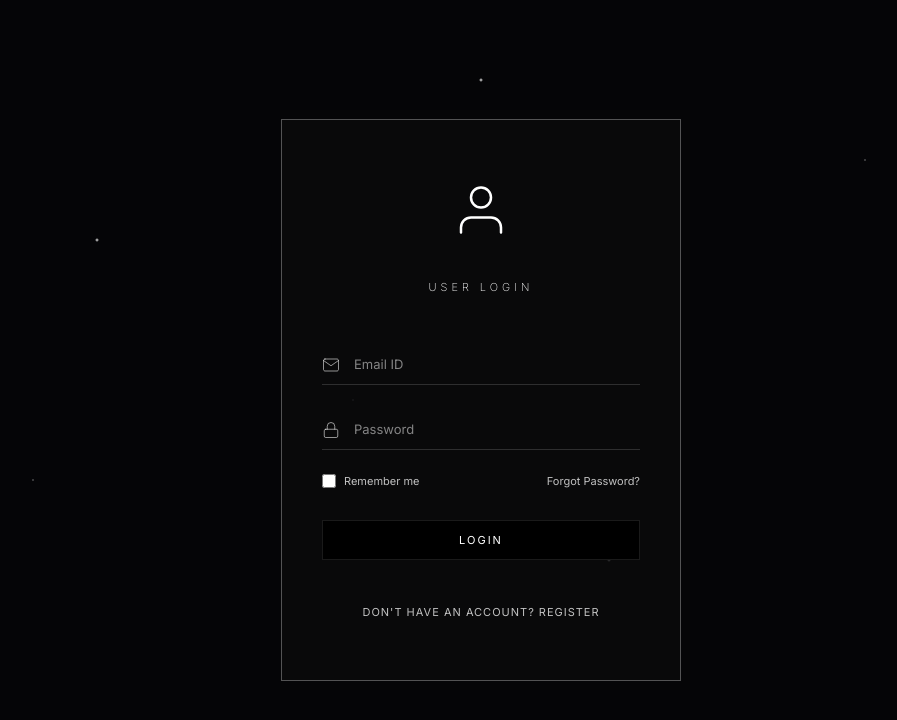
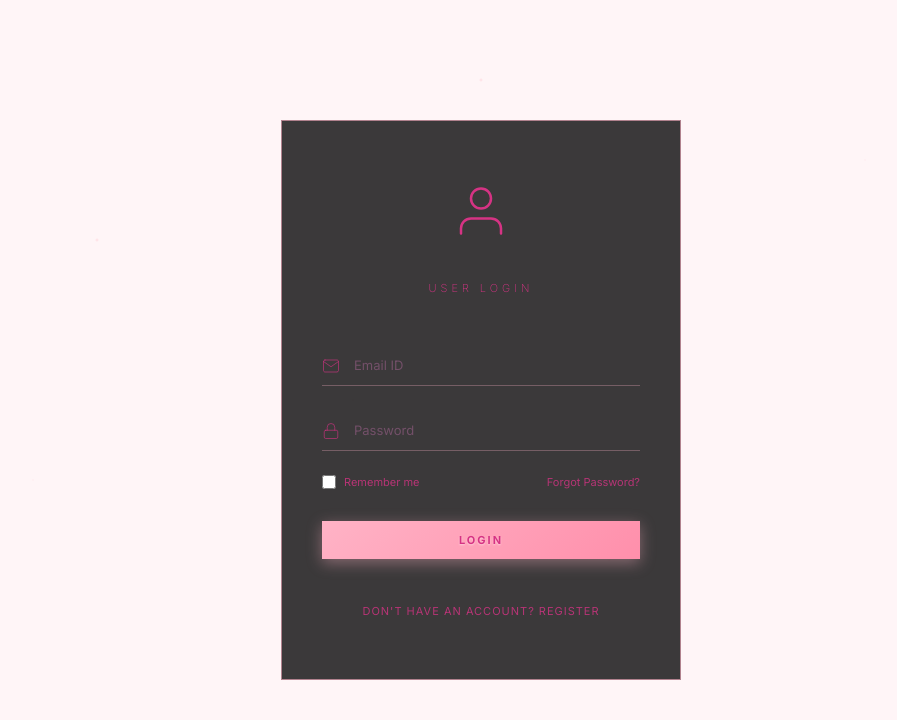
Before and after one commit to k3lv1n-u/MVPRUNNER3.1, a React (Create React App) app: page /admin in a window 1280 px wide. Shown: the top 720 px of the page, without its empty margins (159-1056 px from the left). Built offline with nearby package versions, Linux system fonts and the light colour scheme; no server answers.

Commit message:
six commit

```diff
--- a/src/admin/styles/admin-inline.css
+++ b/src/admin/styles/admin-inline.css
@@ -12,33 +12,51 @@
 }
 
 :root {
-  --bg-primary: #050507;
-  --bg-secondary: #0a0a0c;
-  --bg-tertiary: #0f0f12;
-  --border-color: rgba(255, 255, 255, 0.15);
-  --border-color-bright: rgba(255, 255, 255, 0.3);
-  --text-primary: #ffffff;
-  --text-secondary: rgba(255, 255, 255, 0.75);
-  --text-tertiary: rgba(255, 255, 255, 0.5);
-  --accent-cyan: #00ff9d;
-  --accent-gray: #333333;
-  --star-bright: rgba(255, 255, 255, 0.95);
-  --star-medium: rgba(255, 255, 255, 0.7);
-  --star-dim: rgba(255, 255, 255, 0.5);
+  --bg-primary: #fff5f7;
+  --bg-secondary: #ffe4e9;
+  --bg-tertiary: #ffd4dc;
+  --border-color: rgba(255, 179, 198, 0.3);
+  --border-color-bright: rgba(255, 179, 198, 0.6);
+  --text-primary: #d63384;
+  --text-secondary: rgba(214, 51, 132, 0.8);
+  --text-tertiary: rgba(139, 90, 125, 0.7);
+  --accent-cyan: #ff6b9d;
+  --accent-gray: #ffb3c6;
+  --star-bright: rgba(255, 182, 193, 0.4);
+  --star-medium: rgba(255, 192, 203, 0.3);
+  --star-dim: rgba(255, 228, 225, 0.2);
 }
 
-/* 선명한 밤하늘 배경 - 깊이감 있는 별들 */
+/* 밝고 화사한 설날 배경 - 2026 새해 */
 body {
   font-family: 'Inter', -apple-system, BlinkMacSystemFont, 'Segoe UI', sans-serif;
-  background: var(--bg-primary);
+  background: linear-gradient(180deg, #fff5f7 0%, #ffe4e9 50%, #ffd4dc 100%);
   color: var(--text-primary);
   min-height: 100vh;
   overflow-x: hidden;
   position: relative;
 }
 
-/* 밝은 별들 레이어 (큰 별) */
+/* 2026 새해 워터마크 */
 body::before {
+  content: '2026';
+  position: fixed;
+  top: 50%;
+  left: 50%;
+  transform: translate(-50%, -50%);
+  font-size: 20rem;
+  font-weight: 900;
+  background: linear-gradient(135deg, rgba(255, 179, 198, 0.08) 0%, rgba(255, 142, 171, 0.08) 100%);
+  -webkit-background-clip: text;
+  -webkit-text-fill-color: transparent;
+  background-clip: text;
+  z-index: 0;
+  pointer-events: none;
+  letter-spacing: 2rem;
+}
+
+/* 설날 꽃잎 장식 효과 */
+body::after {
   content: '';
   position: fixed;
   top: 0;
@@ -46,67 +64,15 @@ body::before {
   width: 100%;
   height: 100%;
   background-image:
-    /* 밝은 큰 별들 */
-    radial-gradient(2px 2px at 12% 18%, rgba(255, 255, 255, 0.9), transparent),
-    radial-gradient(2px 2px at 28% 42%, rgba(255, 255, 255, 0.85), transparent),
-    radial-gradient(2px 2px at 45% 12%, rgba(255, 255, 255, 0.95), transparent),
-    radial-gradient(2px 2px at 62% 68%, rgba(255, 255, 255, 0.88), transparent),
-    radial-gradient(2px 2px at 78% 32%, rgba(255, 255, 255, 0.92), transparent),
-    radial-gradient(2px 2px at 88% 75%, rgba(255, 255, 255, 0.87), transparent),
-    radial-gradient(2px 2px at 35% 88%, rgba(255, 255, 255, 0.9), transparent),
-    radial-gradient(2px 2px at 55% 55%, rgba(255, 255, 255, 0.93), transparent),
-    radial-gradient(2px 2px at 8% 92%, rgba(255, 255, 255, 0.85), transparent),
-    radial-gradient(2px 2px at 92% 8%, rgba(255, 255, 255, 0.91), transparent),
-    radial-gradient(2px 2px at 18% 65%, rgba(255, 255, 255, 0.89), transparent),
-    radial-gradient(2px 2px at 72% 22%, rgba(255, 255, 255, 0.94), transparent),
-    /* 중간 크기 별들 */
-    radial-gradient(1px 1px at 22% 28%, rgba(255, 255, 255, 0.7), transparent),
-    radial-gradient(1px 1px at 38% 52%, rgba(255, 255, 255, 0.65), transparent),
-    radial-gradient(1px 1px at 52% 18%, rgba(255, 255, 255, 0.75), transparent),
-    radial-gradient(1px 1px at 68% 72%, rgba(255, 255, 255, 0.68), transparent),
-    radial-gradient(1px 1px at 82% 38%, rgba(255, 255, 255, 0.72), transparent),
-    radial-gradient(1px 1px at 15% 82%, rgba(255, 255, 255, 0.7), transparent),
-    radial-gradient(1px 1px at 48% 48%, rgba(255, 255, 255, 0.73), transparent),
-    radial-gradient(1px 1px at 75% 15%, rgba(255, 255, 255, 0.71), transparent),
-    radial-gradient(1px 1px at 32% 78%, rgba(255, 255, 255, 0.69), transparent),
-    radial-gradient(1px 1px at 58% 62%, rgba(255, 255, 255, 0.74), transparent),
-    /* 작은 별들 */
-    radial-gradient(0.5px 0.5px at 25% 35%, rgba(255, 255, 255, 0.5), transparent),
-    radial-gradient(0.5px 0.5px at 42% 58%, rgba(255, 255, 255, 0.45), transparent),
-    radial-gradient(0.5px 0.5px at 58% 25%, rgba(255, 255, 255, 0.55), transparent),
-    radial-gradient(0.5px 0.5px at 72% 68%, rgba(255, 255, 255, 0.48), transparent),
-    radial-gradient(0.5px 0.5px at 18% 72%, rgba(255, 255, 255, 0.52), transparent),
-    radial-gradient(0.5px 0.5px at 85% 42%, rgba(255, 255, 255, 0.5), transparent),
-    radial-gradient(0.5px 0.5px at 35% 15%, rgba(255, 255, 255, 0.47), transparent),
-    radial-gradient(0.5px 0.5px at 65% 85%, rgba(255, 255, 255, 0.53), transparent),
-    radial-gradient(0.5px 0.5px at 8% 48%, rgba(255, 255, 255, 0.46), transparent),
-    radial-gradient(0.5px 0.5px at 95% 28%, rgba(255, 255, 255, 0.51), transparent),
-    radial-gradient(0.5px 0.5px at 48% 92%, rgba(255, 255, 255, 0.49), transparent),
-    radial-gradient(0.5px 0.5px at 28% 8%, rgba(255, 255, 255, 0.54), transparent);
-  background-size: 100% 100%;
-  background-position: 0% 0%;
+    /* 꽃잎 장식들 */
+    radial-gradient(circle at 15% 20%, rgba(255, 179, 198, 0.15), transparent 60%),
+    radial-gradient(circle at 85% 30%, rgba(255, 142, 171, 0.12), transparent 55%),
+    radial-gradient(circle at 25% 80%, rgba(255, 192, 203, 0.18), transparent 65%),
+    radial-gradient(circle at 75% 70%, rgba(255, 179, 198, 0.14), transparent 58%),
+    radial-gradient(circle at 50% 50%, rgba(255, 228, 225, 0.1), transparent 70%);
   pointer-events: none;
   z-index: 0;
-}
-
-/* 미묘한 은하수 효과 */
-body::after {
-  content: '';
-  position: fixed;
-  top: 0;
-  left: 0;
-  width: 100%;
-  height: 100%;
-  background:
-    linear-gradient(135deg,
-      transparent 0%,
-      rgba(255, 255, 255, 0.02) 20%,
-      rgba(255, 255, 255, 0.03) 40%,
-      rgba(255, 255, 255, 0.02) 60%,
-      transparent 100%);
-  pointer-events: none;
-  z-index: 0;
-  opacity: 0.6;
+  opacity: 0.5;
 }
 
 /* 로그인 화면 스타일 */
@@ -298,32 +264,38 @@ body::after {
 .login-button {
   width: 100%;
   padding: 12px;
-  background: #000000;
-  border: 1px solid rgba(255, 255, 255, 0.1);
-  color: var(--text-primary);
+  background: linear-gradient(135deg, #ffb3c6 0%, #ff8fab 100%);
+  border: none;
+  border-radius: 15px;
+  color: #d63384;
   font-size: 11px;
-  font-weight: 400;
+  font-weight: 700;
   letter-spacing: 2px;
   text-transform: uppercase;
   cursor: pointer;
+  box-shadow: 0 4px 15px rgba(255, 179, 198, 0.4);
+  text-shadow: 0 1px 2px rgba(255, 255, 255, 0.5);
   transition: all 0.2s;
   font-family: 'Inter', sans-serif;
   box-sizing: border-box;
 }
 
 .login-button:hover {
-  background: #1a1a1a;
-  border-color: rgba(255, 255, 255, 0.2);
+  background: linear-gradient(135deg, #ffc8d7 0%, #ffa3bf 100%);
+  box-shadow: 0 6px 20px rgba(255, 179, 198, 0.6);
+  transform: translateY(-2px);
 }
 
 .login-button:active {
-  background: #0a0a0a;
+  background: linear-gradient(135deg, #ff8fab 0%, #ff6b9d 100%);
+  transform: translateY(0);
 }
 
 .login-button:disabled {
   opacity: 0.5;
   cursor: not-allowed;
-  background: #000000;
+  background: #e0e0e0;
+  color: #999999;
 }
 
 .login-footer {
--- a/src/admin/styles/admin.css
+++ b/src/admin/styles/admin.css
@@ -18,19 +18,19 @@ html, body {
 }
 
 :root {
-  --bg-primary: #050507;
-  --bg-secondary: #0a0a0c;
-  --bg-tertiary: #0f0f12;
-  --border-color: rgba(255, 255, 255, 0.15);
-  --border-color-bright: rgba(255, 255, 255, 0.3);
-  --text-primary: #ffffff;
-  --text-secondary: rgba(255, 255, 255, 0.75);
-  --text-tertiary: rgba(255, 255, 255, 0.5);
-  --accent-cyan: #00ff9d;
-  --accent-gray: #333333;
-  --star-bright: rgba(255, 255, 255, 0.95);
-  --star-medium: rgba(255, 255, 255, 0.7);
-  --star-dim: rgba(255, 255, 255, 0.5);
+  --bg-primary: #fff5f7;
+  --bg-secondary: #ffe4e9;
+  --bg-tertiary: #ffd4dc;
+  --border-color: rgba(255, 179, 198, 0.3);
+  --border-color-bright: rgba(255, 179, 198, 0.6);
+  --text-primary: #d63384;
+  --text-secondary: rgba(214, 51, 132, 0.8);
+  --text-tertiary: rgba(139, 90, 125, 0.7);
+  --accent-cyan: #ff6b9d;
+  --accent-gray: #ffb3c6;
+  --star-bright: rgba(255, 182, 193, 0.4);
+  --star-medium: rgba(255, 192, 203, 0.3);
+  --star-dim: rgba(255, 228, 225, 0.2);
 }
 
 * {
@@ -41,63 +41,29 @@ html, body {
 
 body {
   font-family: 'Inter', -apple-system, BlinkMacSystemFont, 'Segoe UI', sans-serif;
-  background: var(--bg-primary);
+  background: linear-gradient(180deg, #fff5f7 0%, #ffe4e9 50%, #ffd4dc 100%);
   color: var(--text-primary);
   min-height: 100vh;
   overflow-x: hidden;
   position: relative;
 }
 
-/* 밝은 별들 레이어 (큰 별) */
+/* 2026 새해 워터마크 */
 body::before {
-  content: '';
+  content: '2026';
   position: fixed;
-  top: 0;
-  left: 0;
-  width: 100%;
-  height: 100%;
-  background-image:
-    /* 밝은 큰 별들 */
-    radial-gradient(2px 2px at 12% 18%, rgba(255, 255, 255, 0.9), transparent),
-    radial-gradient(2px 2px at 28% 42%, rgba(255, 255, 255, 0.85), transparent),
-    radial-gradient(2px 2px at 45% 12%, rgba(255, 255, 255, 0.95), transparent),
-    radial-gradient(2px 2px at 62% 68%, rgba(255, 255, 255, 0.88), transparent),
-    radial-gradient(2px 2px at 78% 32%, rgba(255, 255, 255, 0.92), transparent),
-    radial-gradient(2px 2px at 88% 75%, rgba(255, 255, 255, 0.87), transparent),
-    radial-gradient(2px 2px at 35% 88%, rgba(255, 255, 255, 0.9), transparent),
-    radial-gradient(2px 2px at 55% 55%, rgba(255, 255, 255, 0.93), transparent),
-    radial-gradient(2px 2px at 8% 92%, rgba(255, 255, 255, 0.85), transparent),
-    radial-gradient(2px 2px at 92% 8%, rgba(255, 255, 255, 0.91), transparent),
-    radial-gradient(2px 2px at 18% 65%, rgba(255, 255, 255, 0.89), transparent),
-    radial-gradient(2px 2px at 72% 22%, rgba(255, 255, 255, 0.94), transparent),
-    /* 중간 크기 별들 */
-    radial-gradient(1px 1px at 22% 28%, rgba(255, 255, 255, 0.7), transparent),
-    radial-gradient(1px 1px at 38% 52%, rgba(255, 255, 255, 0.65), transparent),
-    radial-gradient(1px 1px at 52% 18%, rgba(255, 255, 255, 0.75), transparent),
-    radial-gradient(1px 1px at 68% 72%, rgba(255, 255, 255, 0.68), transparent),
-    radial-gradient(1px 1px at 82% 38%, rgba(255, 255, 255, 0.72), transparent),
-    radial-gradient(1px 1px at 15% 82%, rgba(255, 255, 255, 0.7), transparent),
-    radial-gradient(1px 1px at 48% 48%, rgba(255, 255, 255, 0.73), transparent),
-    radial-gradient(1px 1px at 75% 15%, rgba(255, 255, 255, 0.71), transparent),
-    radial-gradient(1px 1px at 32% 78%, rgba(255, 255, 255, 0.69), transparent),
-    radial-gradient(1px 1px at 58% 62%, rgba(255, 255, 255, 0.74), transparent),
-    /* 작은 별들 */
-    radial-gradient(0.5px 0.5px at 25% 35%, rgba(255, 255, 255, 0.5), transparent),
-    radial-gradient(0.5px 0.5px at 42% 58%, rgba(255, 255, 255, 0.45), transparent),
-    radial-gradient(0.5px 0.5px at 58% 25%, rgba(255, 255, 255, 0.55), transparent),
-    radial-gradient(0.5px 0.5px at 72% 68%, rgba(255, 255, 255, 0.48), transparent),
-    radial-gradient(0.5px 0.5px at 18% 72%, rgba(255, 255, 255, 0.52), transparent),
-    radial-gradient(0.5px 0.5px at 85% 42%, rgba(255, 255, 255, 0.5), transparent),
-    radial-gradient(0.5px 0.5px at 35% 15%, rgba(255, 255, 255, 0.47), transparent),
-    radial-gradient(0.5px 0.5px at 65% 85%, rgba(255, 255, 255, 0.53), transparent),
-    radial-gradient(0.5px 0.5px at 8% 48%, rgba(255, 255, 255, 0.46), transparent),
-    radial-gradient(0.5px 0.5px at 95% 28%, rgba(255, 255, 255, 0.51), transparent),
-    radial-gradient(0.5px 0.5px at 48% 92%, rgba(255, 255, 255, 0.49), transparent),
-    radial-gradient(0.5px 0.5px at 28% 8%, rgba(255, 255, 255, 0.54), transparent);
-  background-size: 100% 100%;
-  background-position: 0% 0%;
+  top: 50%;
+  left: 50%;
+  transform: translate(-50%, -50%);
+  font-size: 15rem;
+  font-weight: 900;
+  background: linear-gradient(135deg, rgba(255, 179, 198, 0.08) 0%, rgba(255, 142, 171, 0.08) 100%);
+  -webkit-background-clip: text;
+  -webkit-text-fill-color: transparent;
+  background-clip: text;
+  z-index: 0;
   pointer-events: none;
-  z-index: 0;
+  letter-spacing: 1.5rem;
 }
 
 /* 미묘한 은하수 효과 */
```
Also changed, not shown: src/components/ChannelSubscriptionCheck.css (+42 -20 lines), src/components/ChristmasStyles.css (+20 -24 lines), src/components/StartMenu.css (+41 -12 lines), 6 other files (tests, documents, lock files or other folders).
